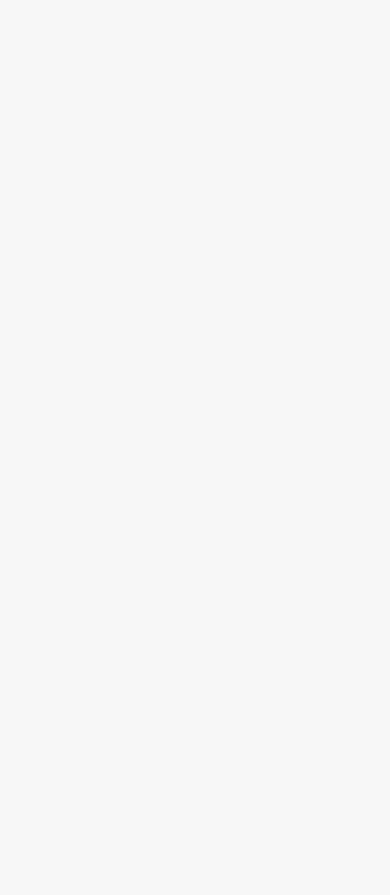
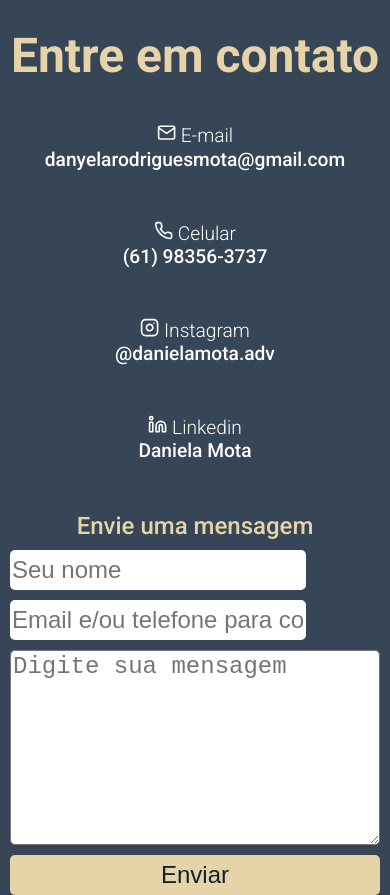
Before and after one commit to guilodron/Site-Daniela-Mota, a Next.js app: page / in a window 390 px wide. Shown: the part 3920-4815 px from the top of the page. Before the commit the page ends 3907 px from the top, so only its background shows below. Built offline with nearby package versions, Linux system fonts and the light colour scheme.

Commit message:
Envio de email e contato

```diff
--- a/components/About/index.js
+++ b/components/About/index.js
@@ -31,7 +31,7 @@ const About = () => {
         Pós graduada em Direito Notarial e Registral.<br/><br/>
         Curso de extensão em Direito Imobiliário.<br/><br/>
         Palestrante.<br/><br/>
-        Curso de formação para profissionais do ramo Condominial e Imobiliário <br/><br/>
+        Curso de formação para profissionais do ramo Condominial e Imobiliário. <br/><br/>
         Expertise na área de segurança de dados (LGPD) para condomínios, administradoras e demais ramos.<br/><br/>
         </p>
       </div>
--- /dev/null
+++ b/components/Contact/contact.module.css
@@ -0,0 +1,95 @@
+.contactContainer {
+  /* height: 700px; */
+  width: 100%;
+  background: #374657;
+  display: flex;
+  flex-direction: column;
+  align-items: center;
+  color: white;
+}
+
+.contactItems {
+  max-width: 1295px;
+  width: 100%;
+  display: flex;
+  flex-wrap: wrap;
+  height: 100%;
+}
+
+
+.contactInfo {
+  display: flex;
+  width: 100%;
+  flex-direction: column;
+  align-items: center;
+  flex: 1;
+}
+
+.contactInfo div{
+  display: flex;
+  flex-direction: column;
+  align-items: center;
+  font-size: 1.7em;
+  font-weight: 300;
+  margin-bottom: 50px;
+}
+
+.contactInfo div strong{
+  font-weight: 500;
+}
+
+.contactForm {
+  display: flex;
+  flex-direction: column;
+  align-items: flex-start;
+  height: 600px;
+  flex: 1;
+}
+
+.contactForm form{
+  display: flex;
+  flex-direction: column;
+  width: 100%;
+  padding: 0 10px 0 10px;
+}
+
+.contactForm form input{
+  height: 40px;
+  width: 80%;
+  font-size: 24px;
+  border: none;
+  margin-bottom: 10px;
+  border-radius: 5px;
+}
+
+.contactForm form textarea{
+  font-size: 24px;
+  border-radius: 5px;
+}
+
+.contactForm form button{
+  height: 40px;
+  color: #112229;
+  background: #E6D4A8;
+  border: none;
+
+  margin-top: 10px;
+  border-radius: 5px;
+  font-size: 24px;
+}
+
+@media(max-width: 1100px){
+  .contactItems {
+    flex-direction: column;
+  }
+  .contactForm {
+    align-items: center;
+  }
+
+}
+
+@media(max-width: 460px){
+  .contactInfo div{
+    font-size: 1.2em;
+  }
+}
--- /dev/null
+++ b/components/Contact/index.js
@@ -0,0 +1,78 @@
+import React from 'react';
+import { Formik, Form, Field, ErrorMessage } from 'formik';
+import styles from './contact.module.css'
+import {FiLinkedin, FiMail, FiInstagram, FiPhone} from 'react-icons/fi';
+import axios from 'axios';
+
+const Contact = () =>{
+
+  return (
+    <div id="contact" className={styles.contactContainer}>
+      <h2 style={{fontSize: 48, color: "#E6D4A8", textAlign: 'center'}}>Entre em contato</h2>
+      <div className={styles.contactItems}>
+        <div className={styles.contactInfo}>
+          <div>
+            <span><FiMail /> E-mail</span>
+            <strong>danyelarodriguesmota@gmail.com</strong>
+          </div>
+          <div>
+            <span><FiPhone /> Celular</span>
+            <strong>(61) 98356-3737</strong>
+          </div>
+          <div>
+            <span><FiInstagram /> Instagram</span>
+            <strong>@danielamota.adv</strong>
+          </div>
+          <div>
+            <span><FiLinkedin /> Linkedin</span>
+            <strong><a href="/">Daniela Mota</a></strong>
+          </div>
+        </div>
+        <div className={styles.contactForm}>
+          <span style={{marginBottom: 10, color: '#E6D4A8', fontSize: 24}}>Envie uma mensagem</span>
+          <Formik
+            initialValues={{ name: '', emailOrPhone: '', text: '' }}
+            validate={values => {
+              const errors = {};
+              if (!values.name) {
+                errors.name = "Campo obrigatório" ;
+              }
+              if (!values.emailOrPhone) {
+                errors.emailOrPhone = "Campo obrigatório" ;
+              }
+              if (!values.text) {
+                errors.text = "Campo obrigatório" ;
+              }
+              return errors;
+            }}
+            onSubmit={async (values, { setSubmitting }) => {
+              await axios.post('/api/mail', {
+                name: values.name,
+                emailOrPhone: values.emailOrPhone,
+                text: values.text,
+              });
+              alert('Mensagem Enviada!')
+              setSubmitting(false);
+            }}
+          >
+          {({ isSubmitting }) => (
+            <Form>
+              <Field name="name" placeholder="Seu nome"/>
+              <ErrorMessage name="name" component="div" />
+              <Field name="emailOrPhone" placeholder="Email e/ou telefone para contato" />
+              <ErrorMessage name="emailOrPhone" component="div" />
+              <Field component="textarea" rows={7} placeholder="Digite sua mensagem" name="text" />
+              <ErrorMessage name="text" component="div" />
+              <button type="submit" disabled={isSubmitting}>
+                Enviar
+              </button>
+            </Form>
+          )}
+          </Formik>
+        </div>
+      </div>
+    </div>
+  )
+}
+
+export default Contact;
--- a/components/Layout/index.js
+++ b/components/Layout/index.js
@@ -1,5 +1,7 @@
 import { useEffect } from "react";
 import AOS from 'aos';
+import { FaWhatsapp } from "react-icons/fa";
+import styles from './layout.module.css';
 
 const { default: Head } = require("next/head")
 
@@ -7,7 +9,7 @@ const Layout = ({children}) => {
 
   useEffect(() => {
     AOS.init({
-      duration: 1000
+      duration: 800
     })
   }, []);
 
@@ -18,6 +20,8 @@ const Layout = ({children}) => {
         <link rel="icon" href="assets/logoDaniela.svg" />
         <link href="https://fonts.googleapis.com/css2?family=Roboto:ital,wght@0,300;0,500;0,700;1,100&display=swap" rel="stylesheet"></link>
       </Head>
+      <a target="_b" href="https://api.whatsapp.com/send?phone=5561983563737&text=Ol%C3%A1%20Dra.%20Daniela%2C%20"><FaWhatsapp className={styles.whatsapp} /></a>
+
       {children}
     </>
   );
--- /dev/null
+++ b/components/Layout/layout.module.css
@@ -0,0 +1,13 @@
+.whatsapp {
+  position: fixed;
+  bottom: 40px;
+  right: 40px;
+  font-size: 60px;
+  color: green;
+}
+
+@media(max-width: 1500px) {
+  .whatsapp {
+    display: none;
+  }
+}
--- a/package.json
+++ b/package.json
@@ -11,7 +11,10 @@
     "@material-ui/core": "^4.11.0",
     "@material-ui/icons": "^4.9.1",
     "aos": "^2.3.4",
+    "axios": "^0.19.2",
+    "formik": "^2.1.5",
     "next": "9.5.0",
+    "nodemailer": "^6.4.11",
     "react": "16.13.1",
     "react-dom": "16.13.1",
     "react-icons": "^3.10.0"
--- /dev/null
+++ b/pages/api/mail.js
@@ -0,0 +1,13 @@
+import sendMail from '../../utils/sendMail';
+
+export default async (req, res) => {
+  console.log(req.body);
+  const {name, emailOrPhone, text} = req.body;
+  await sendMail({
+    name,
+    emailOrPhone,
+    text
+  });
+  res.statusCode = 200
+  res.json({ name: 'John Doe' })
+}
--- a/pages/index.js
+++ b/pages/index.js
@@ -4,6 +4,7 @@ import Banner from '../components/Banner'
 import About from '../components/About'
 import Services from '../components/Services'
 import styles from '../styles/index.module.css'
+import Contact from '../components/Contact'
 
 export default function Home() {
   return (
@@ -13,6 +14,7 @@ export default function Home() {
       <About />
       <Services />
       <div className={styles.transition}></div>
+      <Contact />
     </Layout>
   )
 }
--- /dev/null
+++ b/utils/sendMail.js
@@ -0,0 +1,33 @@
+import nodemailer from 'nodemailer';
+
+const sendMail = async ({name, emailOrPhone, text}) => {
+  console.log(name, emailOrPhone, text);
+  let testAccount = await nodemailer.createTestAccount();
+
+  // create reusable transporter object using the default SMTP transport
+  let transporter = nodemailer.createTransport({
+    service: "Gmail",
+    auth: {
+      user: process.env.EMAIL_USERNAME, // generated ethereal user
+      pass: process.env.EMAIL_PASSWORD, // generated ethereal password
+    },
+  });
+
+  // send mail with defined transport object
+  let info = await transporter.sendMail({
+    from: `${name} <contatodaniealamota.adv>`, // sender address
+    to: "danyelarodriguesmota@gmail.com", // list of receivers
+    subject: "Contato Site", // Subject line
+    text: "Hello world?", // plain text body
+    html: `<p>Telefone ou email para contato: ${emailOrPhone}<br> Mensagem: ${text}<p>`, // html body
+  });
+
+  console.log("Message sent: %s", info.messageId);
+  // Message sent: <b658f8ca-6296-ccf4-8306-87d57a0b4321@example.com>
+
+  // Preview only available when sending through an Ethereal account
+  console.log("Preview URL: %s", nodemailer.getTestMessageUrl(info));
+
+}
+
+export default sendMail;
```
